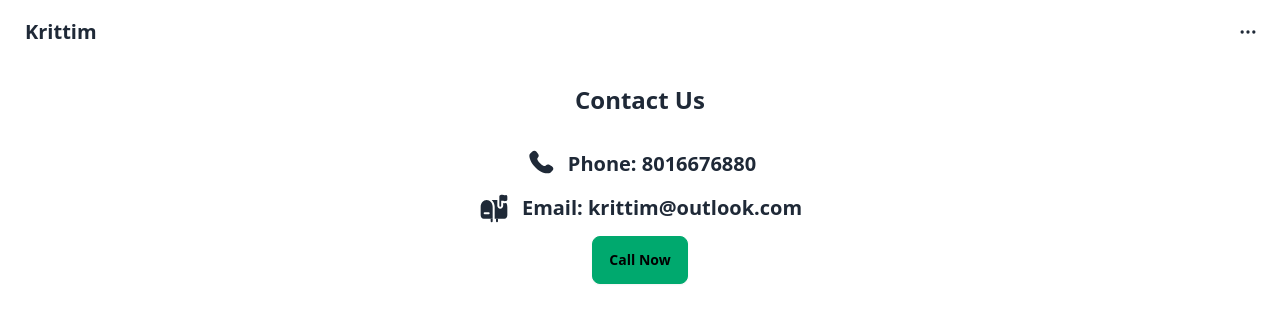
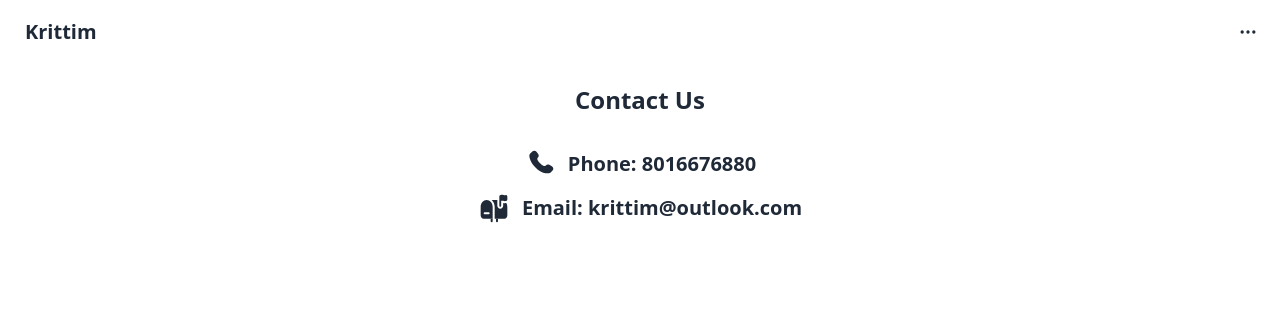
Before and after one commit to riasatsk/krittim.in, a SvelteKit app: page /start in a window 1280 px wide. Shown: the top 322 px of the page. Built offline with nearby package versions, Linux system fonts and the light colour scheme.

Commit message:
Changes to be committed: 	modified:   src/routes/start/+page.svelte

```diff
--- a/src/routes/start/+page.svelte
+++ b/src/routes/start/+page.svelte
@@ -53,5 +53,5 @@
 		>
 		<div class="font-bold text-xl">Email: krittim@outlook.com</div>
 	</div>
-	<a class="btn btn-success" href="tel:8016676880">Call Now</a>
+	<!-- <a class="btn btn-success" href="tel:8016676880">Call Now</a> -->
 </main>
```
